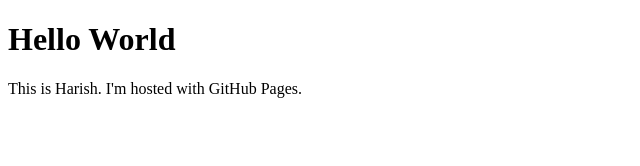
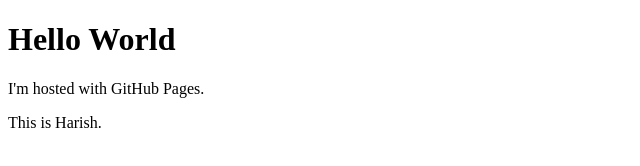
Before and after one commit to itzmeharish/itzmeharish.github.io, a plain HTML site: page index.html in a window 1280 px wide. Shown: the whole page, without its empty margins (0-640 px from the left). Drawn offline with Linux system fonts and the light colour scheme.

Commit message:
Update index.html

```diff
--- a/index.html
+++ b/index.html
@@ -2,6 +2,7 @@
 <html>
 <body>
 <h1>Hello World</h1>
-<p>This is Harish. I'm hosted with GitHub Pages.</p>
+<p>I'm hosted with GitHub Pages.</p>
+<p>This is Harish.</p>
 </body>
 </html>
```
